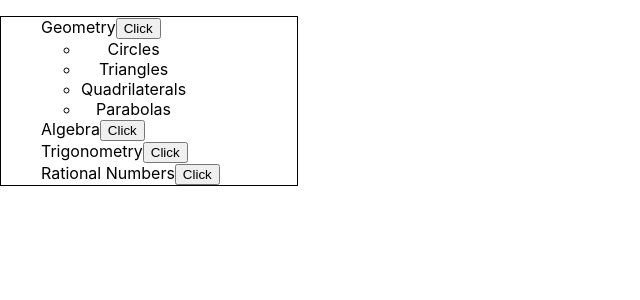
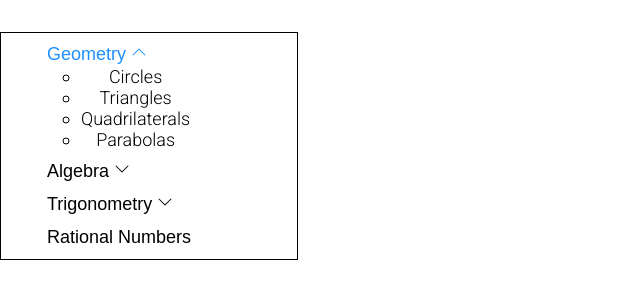
Before and after one commit to Samarthya2912/A4U_Frontend, a React (Create React App) app: page / in a window 1280 px wide. Shown: the top 300 px of the page, without its empty margins (0-640 px from the left). Built offline with nearby package versions, Linux system fonts and the light colour scheme.

Commit message:
Collapsible Topic List styling.

```diff
--- a/src/App.css
+++ b/src/App.css
@@ -1,3 +1,5 @@
+@import url('https://fonts.googleapis.com/css2?family=Roboto:wght@300&display=swap');
+
 .App {
   text-align: center;
 
--- /dev/null
+++ b/src/components/ChevronIcon.js
@@ -0,0 +1,19 @@
+import React from 'react'
+
+const ChevronIcon = (props) => {
+    if (props.up) {
+        return (
+            <svg xmlns="http://www.w3.org/2000/svg" width="16" height="16" fill="dodgerblue" class="bi bi-chevron-up" viewBox="0 0 16 16">
+                <path fill-rule="evenodd" d="M7.646 4.646a.5.5 0 0 1 .708 0l6 6a.5.5 0 0 1-.708.708L8 5.707l-5.646 5.647a.5.5 0 0 1-.708-.708l6-6z" />
+            </svg>
+        )
+    }
+
+    return (
+        <svg xmlns="http://www.w3.org/2000/svg" width="16" height="16" fill="currentColor" class="bi bi-chevron-down" viewBox="0 0 16 16">
+            <path fill-rule="evenodd" d="M1.646 4.646a.5.5 0 0 1 .708 0L8 10.293l5.646-5.647a.5.5 0 0 1 .708.708l-6 6a.5.5 0 0 1-.708 0l-6-6a.5.5 0 0 1 0-.708z" />
+        </svg>
+    )
+}
+
+export default ChevronIcon
--- a/src/components/CollapsibleTopicList.js
+++ b/src/components/CollapsibleTopicList.js
@@ -1,12 +1,15 @@
 import React from 'react'
 import { useState } from 'react'
 import topics from '../data/topics_list'
+import ChevronIcon from './ChevronIcon'
 
 const CollapsibleTopicList = () => {
   return (
     <ul style={{
       border: "solid black 1px",
-      maxWidth: "20vw"
+      maxWidth: "20vw",
+      fontSize: "xx-large",
+      fontFamily: "Roboto"
     }}>
       {topics.map((topic, index) =>
         <ListItem key={index} {...topic} default={index === 0} />
@@ -26,13 +29,21 @@ const ListItem = (props) => {
     <li style={{
       display: "flex",
       flexDirection: "column",
-      alignItems: "flex-start"
+      alignItems: "flex-start",
+      margin: "10px 0"
     }}>
-        <span>{props.title}<button onClick={collapseHandler}>Click</button></span>
+      <button style={{
+        background: "transparent",
+        border: "none",
+        cursor: "pointer",
+        fontSize: "large"
+      }} onClick={collapseHandler}><span style={{
+        color: visible ? "dodgerblue" : "black",
+      }}>{props.title} {props.subtopics.length ? <ChevronIcon up={visible} /> : ""}</span></button>
       <ul style={{
-          height: `${visible? "auto":"0"}`,
+        height: visible ? "auto" : "0",
         overflow: "hidden",
-          // transition: "height 0.4s ease"
+        fontSize: "large"
       }}>
         {props.subtopics.map((subtopic, index) => {
           return <li key={index}>{subtopic}</li>
```
Lines whose indentation alone changed are shown as unchanged.
